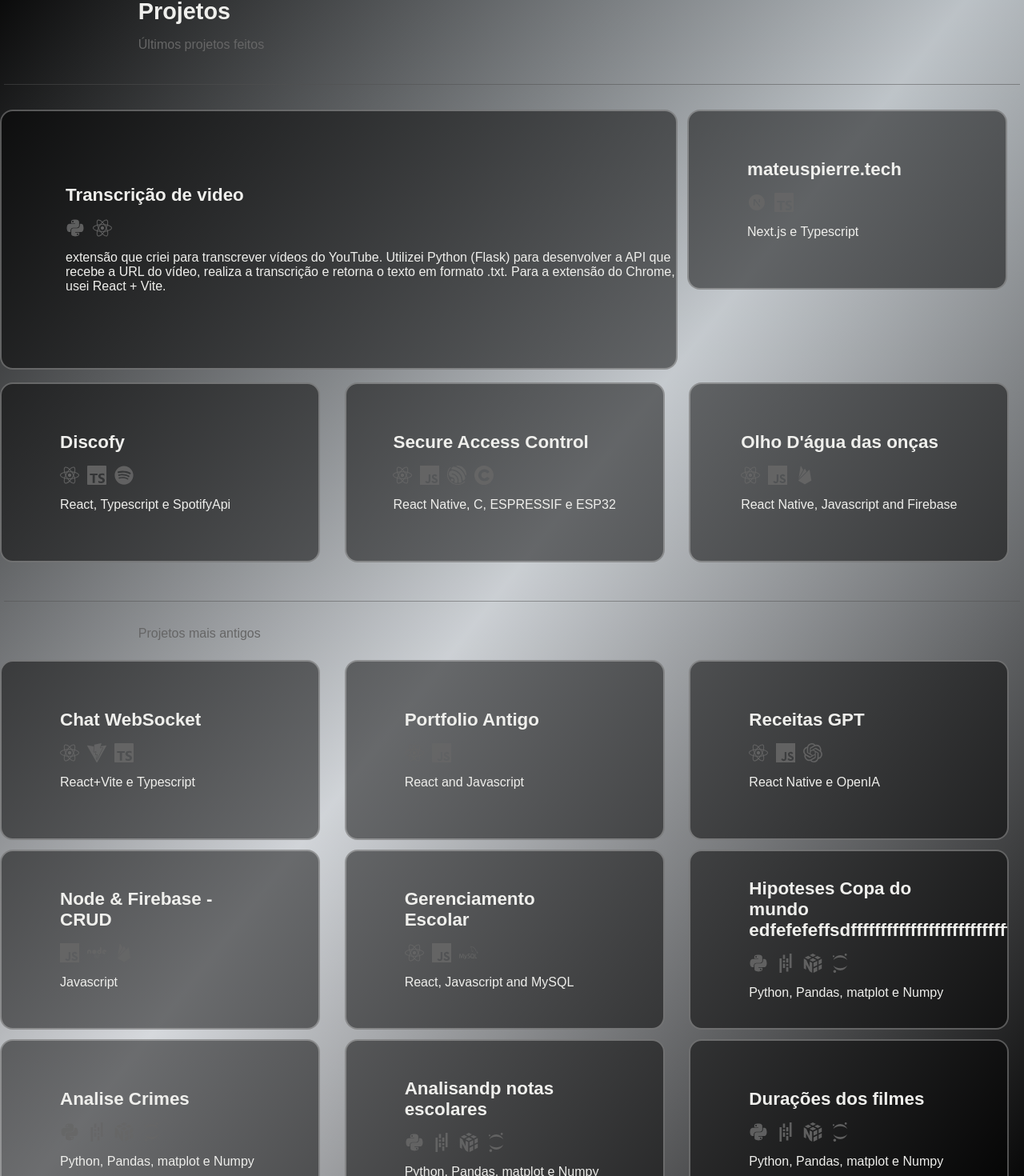
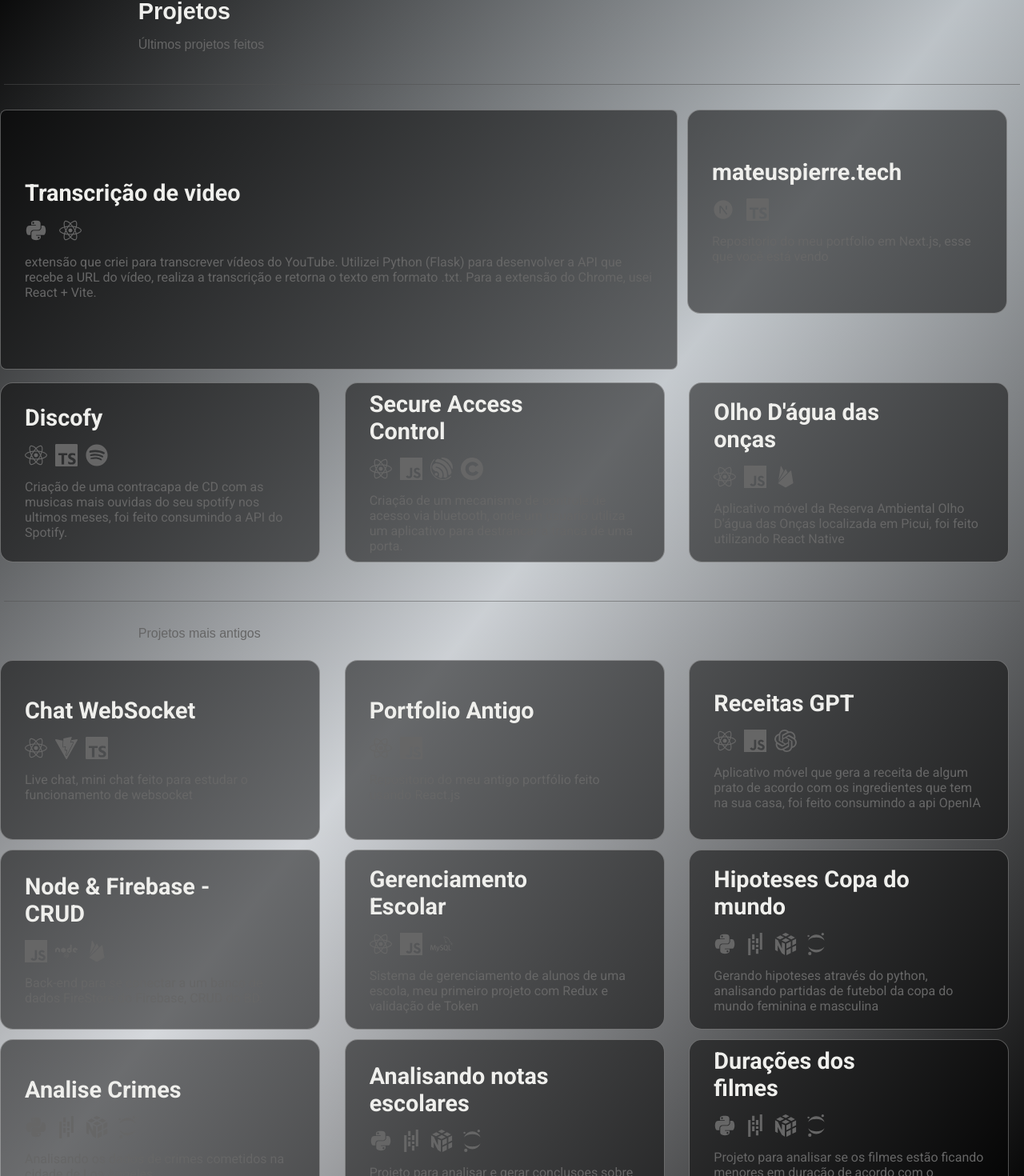
Before and after one commit to maalpi/portf_next, a Next.js app: page /projects in a window 1280 px wide. Shown: the part 92-1562 px from the top of the page at 80% size. Built offline with nearby package versions, Linux system fonts and the light colour scheme.

Commit message:
alterando desc e adicionando padding

```diff
--- a/src/app/components/cardProjects.tsx
+++ b/src/app/components/cardProjects.tsx
@@ -2,7 +2,7 @@
 
 import React, { PropsWithChildren, useState } from "react";
 import Particles from "./particles";
-import { CardLink, StyledCard, StyledPrincipal, Parg, Title } from "./styles/cardProjects";
+import { CardLink, StyledCard, StyledPrincipal, Parg, Title, Botao } from "./styles/cardProjects";
 
 export const CardProject: React.FC<PropsWithChildren<{ href: string, title: string, disc: string}>> = ({ children, href, title, disc }) => {
     const [isHovered, setIsHovered] = useState(false);
@@ -16,6 +16,7 @@ export const CardProject: React.FC<PropsWithChildren<{ href: string, title: stri
                     <Title>{title}</Title>
                     {children}
                     <Parg>{disc}</Parg>
+                    <Botao>Veja mais</Botao>
                 </CardLink>
 
             </StyledPrincipal>
--- a/src/app/components/styles/cardProjects.ts
+++ b/src/app/components/styles/cardProjects.ts
@@ -16,9 +16,8 @@ export const StyledPrincipal = styled.div`
     width: 847px;
     height: 325px;
 
-    padding-left: 5rem; /* Adiciona espaço à esquerda */
-    border: 2px solid rgba(255, 255, 255, 0.3);
-    border-radius: 1rem;
+    border: 1px solid rgba(255, 255, 255, 0.3);
+    border-radius: 0.5rem;
     display: flex;
     justify-content: center;
     align-items: center;
@@ -29,8 +28,11 @@ export const StyledPrincipal = styled.div`
     animation: ${fadeIn} 1.5s ease-in-out;
     transition: all 400ms ease;
     font-family: sans-serif;
+    color: #666666;
+
     &:hover{
-        border: 2px solid rgba(255, 255, 255, 0.7);
+        border: 1px solid rgba(255, 255, 255, 0.7);
+        color: white;
     }
 
     @media (max-width: 640px) {
@@ -50,9 +52,9 @@ export const StyledCard = styled.div`
     position: relative;
     font-family: sans-serif;
     width: 400px;
-    height: 225px;
-    margin-right: 1rem;
-    border: 2px solid rgba(255, 255, 255, 0.3);
+    height: 255px;
+
+    border: 1px solid rgba(255, 255, 255, 0.3);
     border-radius: 1rem;
     display: flex;
     justify-content: center;
@@ -61,43 +63,60 @@ export const StyledCard = styled.div`
     background-color: rgba(0, 0, 0, 0.5);
     overflow: hidden;
     cursor: pointer;
-    animation: ${fadeIn} 1.5s ease-in-out;
+    color: #666666;
     transition: all 400ms ease;
 
     &:hover{
-        border: 2px solid rgba(255, 255, 255, 0.7);
+        border: 1px solid rgba(255, 255, 255, 0.7);
+        color: white;
     }
 
     @media (max-width: 640px) {
         width: 350px;
         height: 100px;
-        margin-right: 0;
+
     }
 
     @media (max-width: 768px) {
         width: 350px;
         height: 160px;
-        margin-right: 0;
+
     }
 `;
 
 export const Title = styled.h2`
     align-self: flex-start;
-    width: 250px;
+    max-width: 340px;
+    max-height: 200px;
     text-align: left;
-    font-size: 1.4rem;
+    font-size: 1.8rem;
     color: #efefec;
+    font-family: 'Roboto';
+    margin-right: 10vh;
+    padding: 0px 30px;
+
 `
 
 export const Parg = styled.p`
     align-self: flex-start;
     text-align: left;
     font-size: 1rem;
-    color: #efefec;
+    font-family: 'Roboto';
+    padding: 0px 30px ;
+`
+
+export const Botao = styled.p`
+    align-self: flex-start;
+    text-align: left;
+    font-size: 1rem;
+    font-family: 'Roboto';
+    padding: 30px;
+    max-width: 700px;
+    margin-top: 35vh;
+    position: absolute;
 `
 
 export const CardLink = styled(Link)`
-    color: white;
     text-decoration: none;
     font-size: 18px;
     z-index: 1;
--- a/src/app/layout.tsx
+++ b/src/app/layout.tsx
@@ -17,6 +17,12 @@ export default function RootLayout({
 }>) {
   return (
     <html lang="pt-BR">
+      <head>
+        <link
+          href="https://fonts.googleapis.com/css2?family=Roboto:wght@100;300;400;500;700;900&display=swap"
+          rel="stylesheet"
+        />
+      </head>
       <body>
         <StyledComponentsRegistry>{children}</StyledComponentsRegistry>
       </body>
--- a/src/app/projects/page.tsx
+++ b/src/app/projects/page.tsx
@@ -22,7 +22,7 @@ const reactTopo = [
         icons: [RiNextjsFill, SiTypescript],
 		href: "https://github.com/maalpi",
 		title: "mateuspierre.tech",
-		disc: "Next.js e Typescript",
+		disc: "Repositorio do meu portfolio em Next.js, esse que você está vendo",
 		color: "rgba(255, 255, 255, 0.6)",
 	},
 ];
@@ -32,21 +32,21 @@ const reactTree = [
         icons: [FaReact, SiTypescript, FaSpotify ],
 		href: "mailto:pierremateus81@gmail.com",
 		title: "Discofy",
-		disc: "React, Typescript e SpotifyApi",
+		disc: "Criação de uma contracapa de CD com as musicas mais ouvidas do seu spotify nos ultimos meses, foi feito consumindo a API do Spotify.",
 		color: "rgba(219, 68, 55, 0.6)",
 	},
 	{
         icons: [FaReact,SiJavascript, SiEspressif, SiCoursera ],
 		href: "https://www.linkedin.com/in/mateus-pierre-96799218a/",
 		title: "Secure Access Control",
-		disc: "React Native, C, ESPRESSIF e ESP32",
+		disc: "Criação de um mecanismo de controle de acesso via bluetooth, onde um usuario utiliza um aplicativo para destrancar a tranca de uma porta.",
 		color: `rgba(0, 114, 177, 0.6)`,
 	},
 	{
         icons: [FaReact, SiJavascript, IoLogoFirebase ],
 		href: "https://www.linkedin.com/in/mateus-pierre-96799218a/",
 		title: "Olho D'água das onças",
-		disc: "React Native, Javascript and Firebase",
+		disc: "Aplicativo móvel da Reserva Ambiental Olho D'água das Onças localizada em Picui, foi feito utilizando React Native",
 		color: `rgba(0, 114, 177, 0.6)`,
 	},
 ];
@@ -56,63 +56,63 @@ const projGeral = [
         icons: [FaReact, SiVite, SiTypescript ],
 		href: "https://www.linkedin.com/in/mateus-pierre-96799218a/",
 		title: "Chat WebSocket",
-		disc: "React+Vite e Typescript ",
+		disc: "Live chat, mini chat feito para estudar o funcionamento de websocket",
 		color: `rgba(0, 114, 177, 0.6)`,
 	},
     {
         icons: [FaReact, SiJavascript],
 		href: "https://www.linkedin.com/in/mateus-pierre-96799218a/",
 		title: "Portfolio Antigo",
-		disc: "React and Javascript",
+		disc: "Repositorio do meu antigo portfólio feito usando React.js",
 		color: `rgba(0, 114, 177, 0.6)`,
 	},
     {
         icons: [FaReact, SiJavascript, SiOpenai],
 		href: "https://www.linkedin.com/in/mateus-pierre-96799218a/",
 		title: "Receitas GPT",
-		disc: "React Native e OpenIA",
+		disc: "Aplicativo móvel que gera a receita de algum prato de acordo com os ingredientes que tem na sua casa, foi feito consumindo a api OpenIA",
 		color: `rgba(0, 114, 177, 0.6)`,
 	},
     {
         icons: [SiJavascript, FaNode, IoLogoFirebase ],
 		href: "https://www.linkedin.com/in/mateus-pierre-96799218a/",
 		title: "Node & Firebase - CRUD",
-		disc: "Javascript",
+		disc: "Back-end para se conectar a um banco de dados FireStore do Firebase, CRUD do BD.",
 		color: `rgba(0, 114, 177, 0.6)`,
 	},
     {
         icons: [FaReact, SiJavascript,SiMysql  ],
 		href: "https://www.linkedin.com/in/mateus-pierre-96799218a/",
 		title: "Gerenciamento Escolar",
-		disc: "React, Javascript and MySQL",
+		disc: "Sistema de gerenciamento de alunos de uma escola, meu primeiro projeto com Redux e validação de Token",
 		color: `rgba(0, 114, 177, 0.6)`,
 	},
     {
         icons: [FaPython, SiPandas, SiNumpy ,SiJupyter ],
 		href: "https://www.linkedin.com/in/mateus-pierre-96799218a/",
-		title: "Hipoteses Copa do mundo edfefefeffsdfffffffffffffffffffffffffffffffffffffffffffffffffffffffffffffffffffffffffffffffffffffffffffffffffffffffffffffffffffffffffffffffffffffffffffffffffffff",
-		disc: "Python, Pandas, matplot e Numpy",
+		title: "Hipoteses Copa do mundo",
+		disc: "Gerando hipoteses através do python, analisando partidas de futebol da copa do mundo feminina e masculina",
 		color: `rgba(0, 114, 177, 0.6)`,
 	},
     {
         icons: [FaPython, SiPandas, SiNumpy ,SiJupyter ],
 	    href: "https://www.linkedin.com/in/mateus-pierre-96799218a/",
 		title: "Analise Crimes",
-		disc: "Python, Pandas, matplot e Numpy",
+		disc: "Analisando os dados de crimes cometidos na cidade de Los Angeles",
 		color: `rgba(0, 114, 177, 0.6)`,
 	},
     {
         icons: [FaPython, SiPandas, SiNumpy ,SiJupyter ],
 	    href: "https://www.linkedin.com/in/mateus-pierre-96799218a/",
-		title: "Analisandp notas escolares",
-		disc: "Python, Pandas, matplot e Numpy",
+		title: "Analisando notas escolares",
+		disc: "Projeto para analisar e gerar conclusoes sobre as notas das escolas do EUA no examme SATs",
 		color: `rgba(0, 114, 177, 0.6)`,
 	},
     {
         icons: [FaPython, SiPandas, SiNumpy ,SiJupyter ],
 	    href: "https://www.linkedin.com/in/mateus-pierre-96799218a/",
 		title: "Durações dos filmes",
-		disc: "Python, Pandas, matplot e Numpy",
+		disc: "Projeto para analisar se os filmes estão ficando menores em duração de acordo com o percorrer dos anos. Usando os dados dos filmes presentes na Netflix.",
 		color: `rgba(0, 114, 177, 0.6)`,
 	},
 ];
@@ -129,9 +129,9 @@ export default function Contato() {
                 <GridContainer>
                     {reactTopo.map((s) => (
                         <CardProject href={s.href} title={s.title} disc={s.disc}>
-                            <div style={{ display: 'flex', gap: '10px', alignSelf:'flex-start', margin:'1rem 0', color:'rgba(102,102,102,0.9)' }}>
+                            <div style={{ display: 'flex', gap: '15px', alignSelf:'flex-start', margin:'1rem 0', padding: '0px 30px'}}>
                                 {s.icons.map((Icon, index) => (
-                                <Icon key={index} size={24} />
+                                <Icon key={index} size={28} />
                                 ))}
                             </div>
                         </CardProject>
@@ -141,9 +141,9 @@ export default function Contato() {
                 <GridContainer>
                     {reactTree.map((s) => (
                         <CardProject href={s.href} title={s.title} disc={s.disc}>
-                            <div style={{ display: 'flex', gap: '10px', alignSelf:'flex-start', margin:'1rem 0', color:'rgba(102,102,102,0.9)' }}>
+                            <div style={{ display: 'flex', gap: '10px', alignSelf:'flex-start', margin:'1rem 0', padding: '0px 30px' }}>
                                 {s.icons.map((Icon, index) => (
-                                <Icon key={index} size={24} />
+                                <Icon key={index} size={28} />
                                 ))}
                             </div>
                         </CardProject>
@@ -154,9 +154,9 @@ export default function Contato() {
                 <GridContainer>
                     {projGeral.map((s) => (
                         <CardProject href={s.href} title={s.title} disc={s.disc}>
-                            <div style={{ display: 'flex', gap: '10px', alignSelf:'flex-start', margin:'1rem 0', color:'rgba(102,102,102,0.9)' }}>
+                            <div style={{ display: 'flex', gap: '10px', alignSelf:'flex-start', margin:'1rem 0', padding: '0px 30px' }}>
                                 {s.icons.map((Icon, index) => (
-                                <Icon key={index} size={24} />
+                                <Icon key={index} size={28} />
                                 ))}
                             </div>
                         </CardProject>
```
